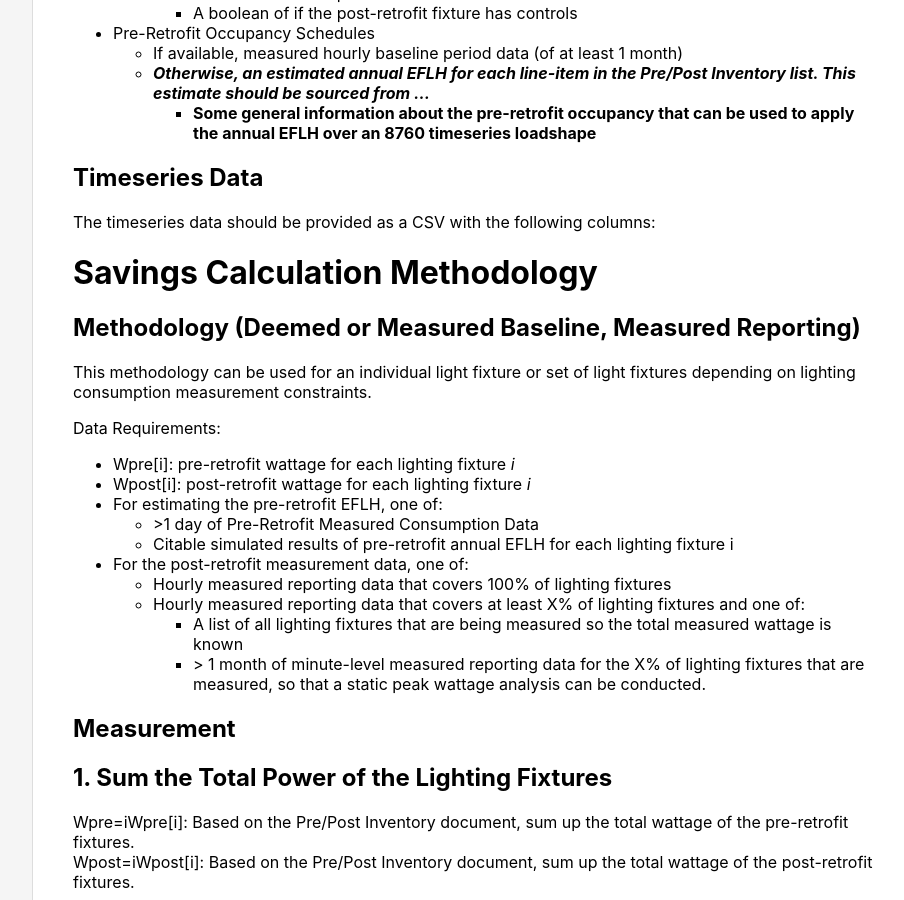
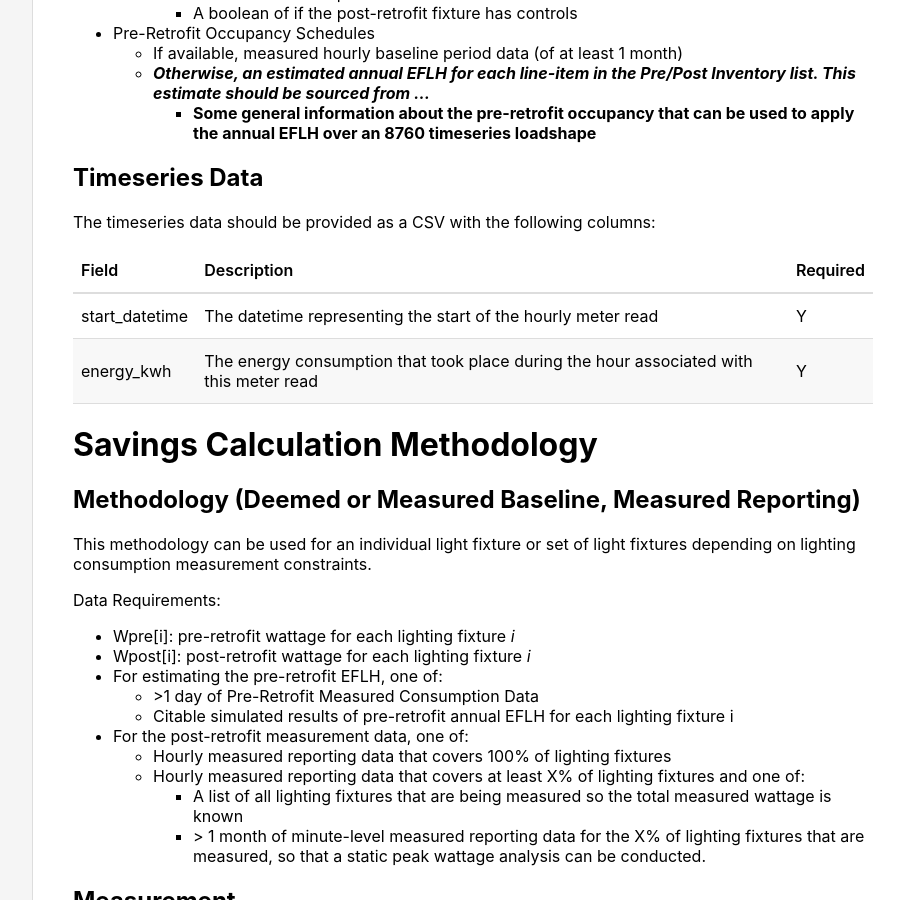
Before and after one commit to wattcarbon/docs.wattcarbon.com, a Jekyll site: the page built from _m-and-v/plans/C3.md, in a window 1280 px wide and 900 px high, scrolled down 3602 px. Shown: the whole window, without its empty margins (258-1162 px from the left). Built offline with Jekyll 4.4.1, drawn with Linux system fonts in a browser that asks for light colours.

Commit message:
Add timeseries column

```diff
--- a/_m-and-v/plans/C3.md
+++ b/_m-and-v/plans/C3.md
@@ -94,6 +94,11 @@ The inventory of the full scope of the intervention should be provided as a CSV
 ## Timeseries Data
 
 The timeseries data should be provided as a CSV with the following columns:
+
+| Field | Description | Required |
+| :---- | :---- | :---- |
+| start\_datetime | The datetime representing the start of the hourly meter read | Y |
+| energy\_kwh | The energy consumption that took place during the hour associated with this meter read | Y |
 
 # Savings Calculation Methodology
 
```
